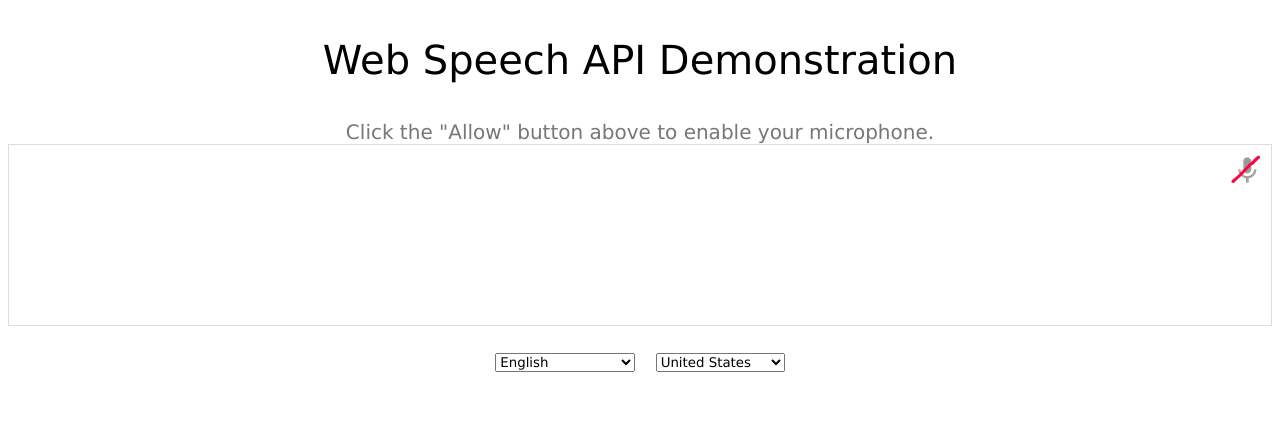
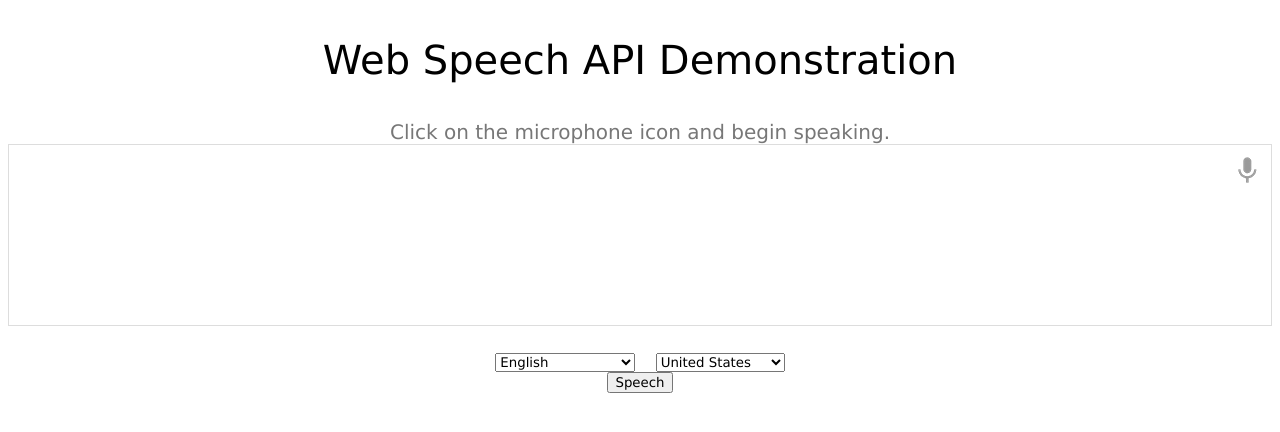
Before and after one commit to santhosh-ssk/I-Bot, a Flask app: page / in a window 1280 px wide. Shown: the top 432 px of the page. Run offline with Flask 2, Linux system fonts and the light colour scheme.

Commit message:
speech regochniton modification

```diff
--- a/templates/speech.html
+++ b/templates/speech.html
@@ -118,6 +118,7 @@
     &nbsp;&nbsp;
     <select id="select_dialect"></select>
   </div>
+  <button onclick="speech_detction()">Speech</button>
 </div>
 <script src="static/jquery.min.js"></script>
 <script>
@@ -136,9 +137,7 @@ $(document).ready(function(){
   }
   say("welcome to mysite, iam Rio");
   speech_delay();
-  //console.log([final_transcript,response_message])
-  startButton("onclick");
-  console.log([final_transcript,response_message])
+
   /*function print_message(){
   	console.log("wating")
   	if(__speech_flag){
@@ -148,6 +147,10 @@ $(document).ready(function(){
   	else setTimeout(print_message(), 5000);
 
   }*/
+  function speech_detction(){
+  	startButton("onclick");
+ 	console.log([final_transcript,response_message]);
+  }
 });
 var langs =
 [['Afrikaans',       ['af-ZA']],
```
